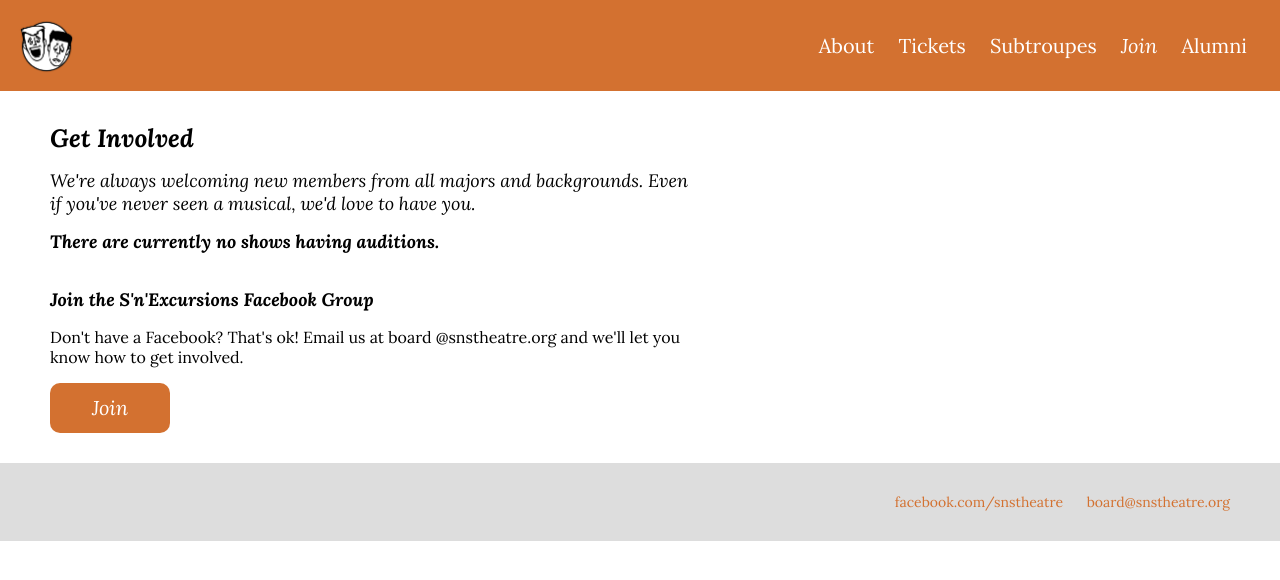
After one commit to rendavison/snsWebsite, a Flask app: page /join.html in a window 1280 px wide. The commit adds this page. Shown: the top 580 px of the page. Run offline with Flask 2, Linux system fonts and the light colour scheme; some libraries are stand-ins or nearby versions.

Commit message:
added the join page

```diff
--- a/app/static/sass/main.css
+++ b/app/static/sass/main.css
@@ -159,4 +159,22 @@ h3 {
     font-style: italic;
     color: black; }
 
+/*All the little orange buttons*/
+.button {
+  width: 100px;
+  height: 30px;
+  padding: 10px;
+  background: #d37130;
+  border-radius: 10px;
+  -webkit-border-radius: 10px;
+  -moz-border-radius: 10px; }
+  .button:hover {
+    background: black; }
+  .button .text {
+    text-align: center;
+    color: white;
+    font-size: 20px;
+    padding-top: 2px;
+    font-style: italic; }
+
 /*# sourceMappingURL=main.css.map */
--- a/app/static/sass/main.scss
+++ b/app/static/sass/main.scss
@@ -174,3 +174,25 @@ h3 {
     color: black;
   }
 }
+
+/*All the little orange buttons*/
+
+.button {
+  width: 100px;
+  height: 30px;
+  padding: 10px;
+  background: $sns-orange;
+  @include border-radius(10px);
+
+  &:hover {
+    background: black;
+  }
+
+  .text {
+    text-align: center;
+    color: white;
+    font-size: 20px;
+    padding-top: 2px;
+    font-style: italic;
+  }
+}
--- a/app/templates/base.html
+++ b/app/templates/base.html
@@ -46,8 +46,8 @@
       <td align="right">
         <a style="margin-right: 20px;" href="/about.html">About</a>
         <a style="margin-right: 20px;" href="/tickets.html">Tickets</a>
+        <a style="margin-right: 20px;" href="/subtroupes.html">Subtroupes</a>
         <a style="margin-right: 20px;" href="/join.html">Join</a>
-        <a style="margin-right: 20px;" href="/subtroupes.html">Subtroupes</a>
         <a style="margin-right: 20px;" href="/alumni.html">Alumni</a>
       </td>
 
--- /dev/null
+++ b/app/templates/join.html
@@ -0,0 +1,35 @@
+{% extends "base.html" %}
+{% block content %}
+
+  <div class="container" style="width: 50%;">
+
+    <h1 style="text-align: left">
+      Get Involved
+    </h1>
+
+    <h2>
+      We're always welcoming new members from all majors and backgrounds.  Even if you've never seen a musical, we'd love to have you.
+    </h2>
+
+    <h2 style="font-weight: bold; padding-bottom: 20px;">
+      There are currently no shows having auditions.
+    </h3>
+
+    <h2 style="font-weight: bold;">
+      Join the S'n'Excursions Facebook Group
+    </h2>
+    <h3>
+      Don't have a Facebook?  That's ok!  Email us at board @snstheatre.org and we'll let you know how to get involved.
+    </h3>
+
+    <a href="http://www.facebook.com/snstheatre">
+      <div class="button">
+        <div class="text">
+          Join
+        </div>
+      </div>
+    </a>
+
+  </div>
+
+{% endblock %}
--- a/app/views.py
+++ b/app/views.py
@@ -12,3 +12,7 @@ def about():
 @website.route('/tickets.html')
 def tickets():
   return render_template('tickets.html', title="Buy Tickets")
+
+@website.route('/join.html')
+def join():
+  return render_template('join.html', title="Join Us!")
```
Also changed, not shown: app/view.py (added).
